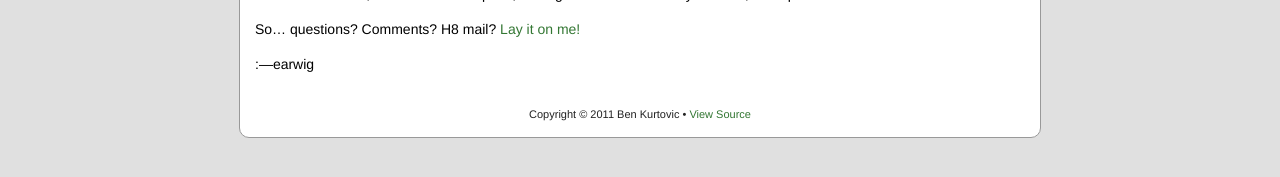
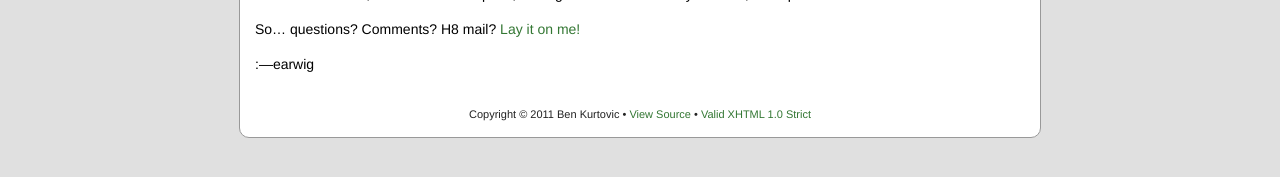
Before and after one commit to earwig/benkurtovic.com, a Jekyll site: the page built from _posts/2011-06-23-oh-look-a-blog.md, in a window 1280 px wide. Shown: the part 558-735 px from the top of the page. Built offline with Jekyll 4.4.1, drawn with Linux system fonts in a browser that asks for light colours.

Commit message:
fixing one non-compliance in _layouts/post.html; adding Valid XHTML 1.0 Strict notice

```diff
--- a/_layouts/base.html
+++ b/_layouts/base.html
@@ -14,7 +14,7 @@
         <div id="container">
             {{ content }}
             <div id="footer">
-                <p>Copyright &copy; 2011 Ben Kurtovic &bull; <a href="http://github.com/earwig/earwig.github.com">View Source</a></p>
+                <p>Copyright &copy; 2011 Ben Kurtovic &bull; <a href="http://github.com/earwig/earwig.github.com">View Source</a> &bull; <a href="http://validator.w3.org/check?uri=http%3A%2F%2Fearwig.github.com%2F">Valid XHTML 1.0 Strict</a></p>
             </div>
         </div>
     </body>
--- a/_layouts/post.html
+++ b/_layouts/post.html
@@ -2,11 +2,9 @@
 layout: base
 ---
 
-<a class="incognito" href="/">
-    <div id="header">
-        <h1 class="naked">{{ page.title }}</h1>
-    </div>
-</a>
+<div id="header">
+    <h1 class="naked"><a class="incognito" href="/">{{ page.title }}</a></h1>
+</div>
 <div id="content">
     <span class="description"><span class="highlight">Date:</span> {{ page.date | date: "%b %d, %Y" }}</span>
     <div id="post">
```
